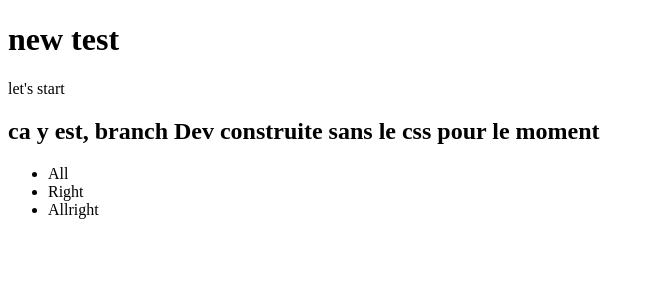
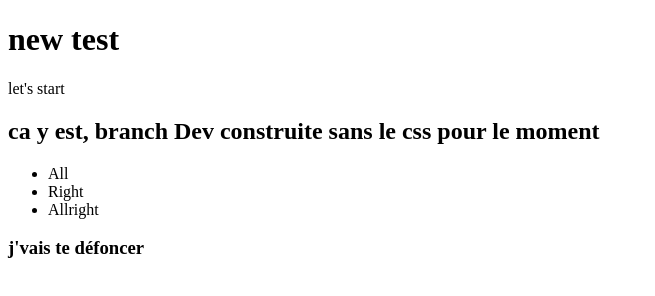
Before and after one commit to Dean812/nexTestGit, a plain HTML site: page index.html in a window 1280 px wide. Shown: the whole page, without its empty margins (0-655 px from the left). Drawn offline with Linux system fonts and the light colour scheme.

Commit message:
essai kaput

```diff
--- a/index.html
+++ b/index.html
@@ -16,5 +16,7 @@
         <li>Right</li>
         <li>Allright</li>
     </ul>
+
+    <h3>j'vais te défoncer</h3>
 </body>
 </html>
```
